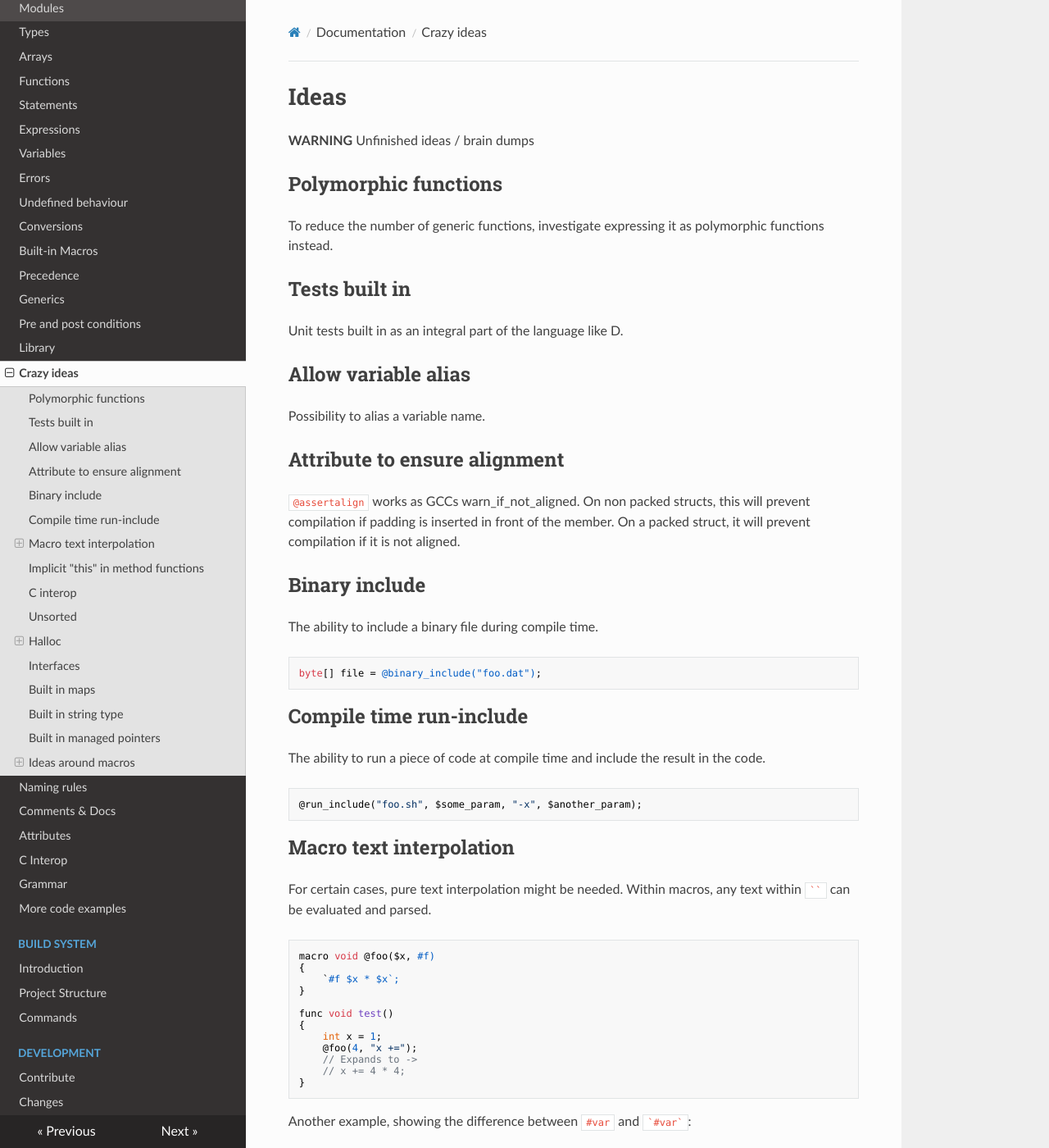
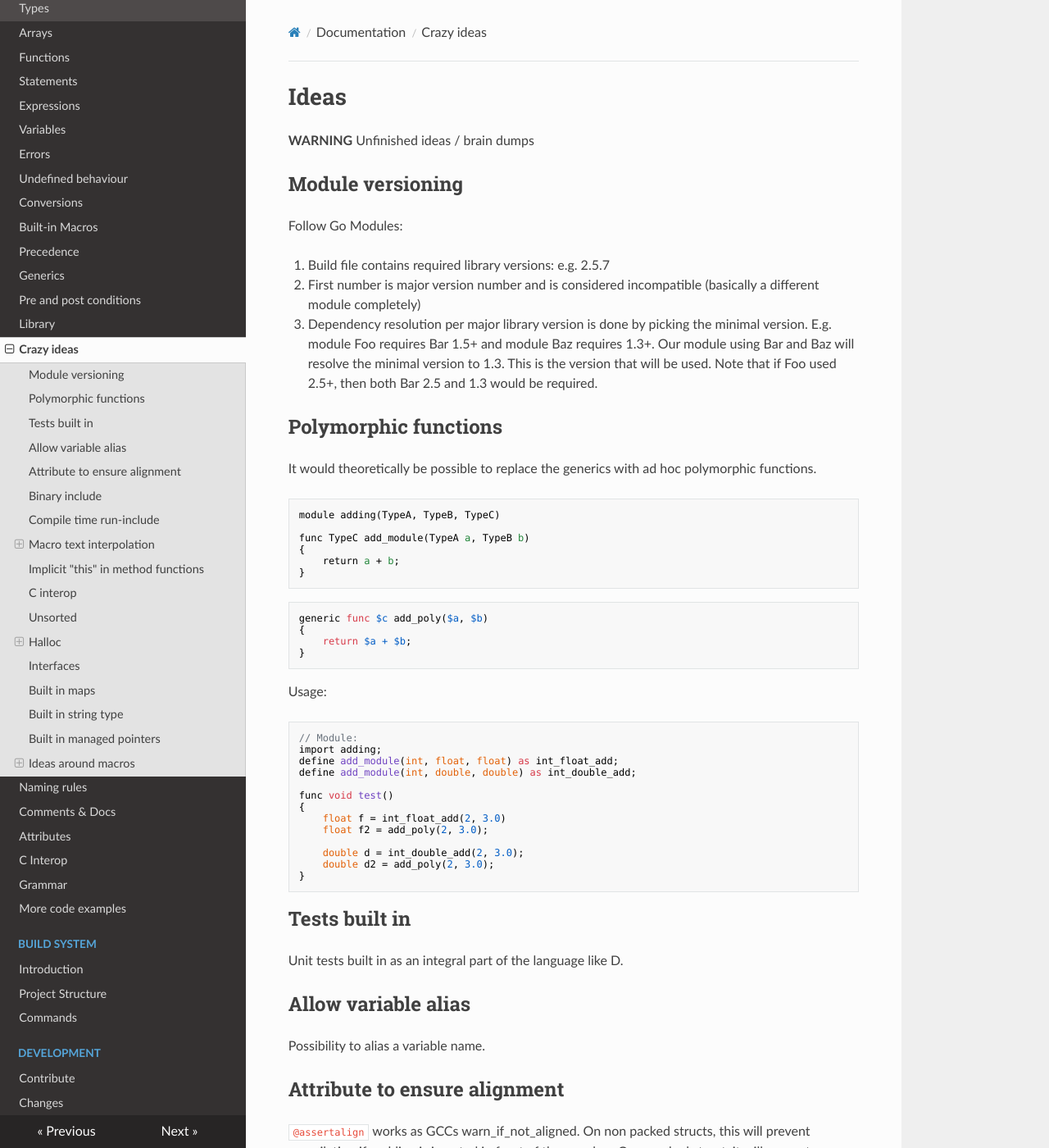
Before and after one commit to c3lang/c3docs-old, an MkDocs documentation site: the page built from docs/ideas.md, in a window 1280 px wide and 1400 px high. Shown: the whole window at 82% size. Built offline with MkDocs 1.6.1, drawn with Linux system fonts in a browser that asks for light colours; nearby versions of some CDN libraries.

Commit message:
Added module versioning idea and fleshed out polymorphic functions

````diff
--- a/docs/ideas.md
+++ b/docs/ideas.md
@@ -2,9 +2,53 @@
 
 **WARNING** Unfinished ideas / brain dumps
 
+## Module versioning
+
+Follow Go Modules:
+
+1. Build file contains required library versions: e.g. 2.5.7
+2. First number is major version number and is considered incompatible (basically a different module completely)
+3. Dependency resolution per major library version is done by picking the minimal version. E.g. module Foo requires Bar 1.5+ and module Baz requires 1.3+. Our module using Bar and Baz will resolve the minimal version to 1.3. This is the version that will be used. Note that if Foo used 2.5+, then both Bar 2.5 and 1.3 would be required.
+
 ## Polymorphic functions
 
-To reduce the number of generic functions, investigate expressing it as polymorphic functions instead.
+It would theoretically be possible to replace the generics with ad hoc polymorphic functions.
+
+
+```
+module adding(TypeA, TypeB, TypeC)
+
+func TypeC add_module(TypeA a, TypeB b)
+{
+    return a + b;
+}
+```
+
+```
+generic func $c add_poly($a, $b)
+{
+    return $a + $b;
+}
+```
+
+
+Usage:
+
+```
+// Module:
+import adding;
+define add_module(int, float, float) as int_float_add;
+define add_module(int, double, double) as int_double_add;
+
+func void test()
+{
+    float f = int_float_add(2, 3.0)
+    float f2 = add_poly(2, 3.0);
+
+    double d = int_double_add(2, 3.0);
+    double d2 = add_poly(2, 3.0);
+}
+```
 
 ## Tests built in
 
````
Also changed, not shown: docs/changes.md (+7 -1 lines), docs/changesfromc.md (+20 -0 lines), docs/index.md (+0 -1 lines).
